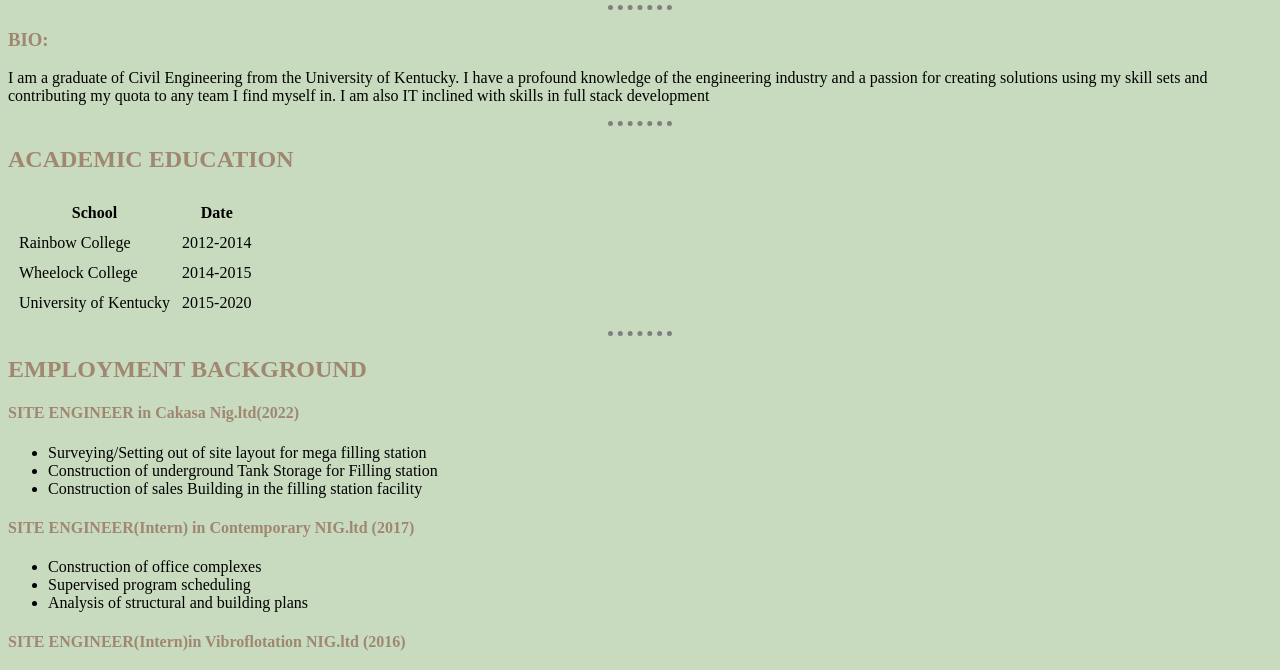
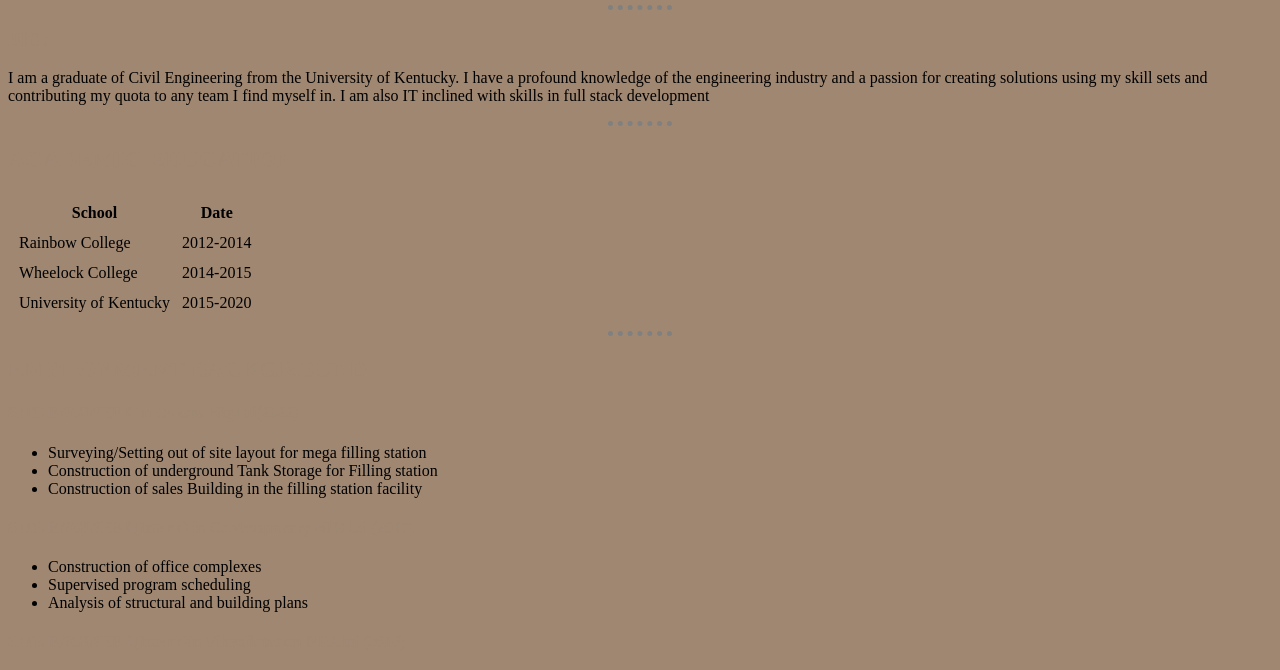
Before and after one commit to Breadfruit123/Resume, a plain HTML site: page index.html in a window 1280 px wide. Shown: the part 205-875 px from the top of the page. Drawn offline with Linux system fonts and the light colour scheme.

Commit message:
changed backgoi

```diff
--- a/css/styles.css
+++ b/css/styles.css
@@ -1,5 +1,5 @@
 body{
-  background-color:#C8DBBE;
+  background-color:#9F8772;
 }
 hr{
   border-style: none;
```
